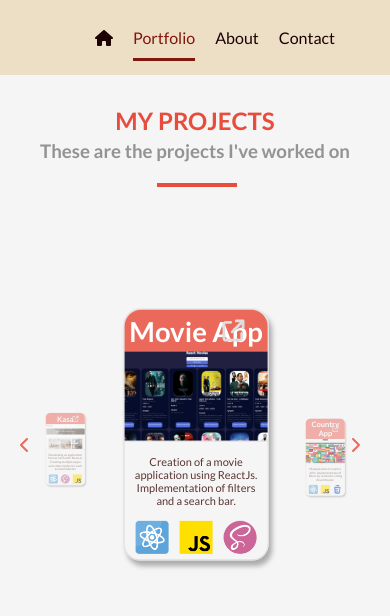
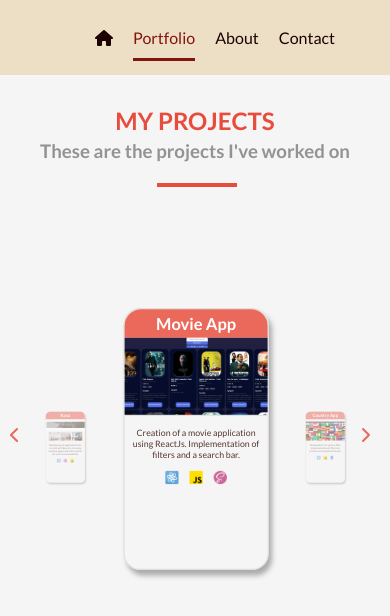
Before and after one commit to MaxBgt/Portfolio_EN, a Next.js app: page /portfolio in a window 390 px wide. Shown: the top 616 px of the page. Built offline with nearby package versions, Linux system fonts and the light colour scheme.

Commit message:
fixed issues responsive

```diff
--- a/components/Card.js
+++ b/components/Card.js
@@ -1,5 +1,4 @@
 import React from "react";
-import { motion } from "framer-motion";
 import { FontAwesomeIcon } from "@fortawesome/react-fontawesome";
 import { faArrowUpRightFromSquare } from "@fortawesome/free-solid-svg-icons";
 const Card = ({ project }) => {
--- a/pages/portfolio.js
+++ b/pages/portfolio.js
@@ -51,6 +51,7 @@ const portfolio = () => {
         </div>
         <div className="card_container">
           <Slider
+            className="slider"
             infinite={true}
             lazyLoad={true}
             speed={300}
--- a/styles/components/_card.scss
+++ b/styles/components/_card.scss
@@ -142,22 +142,35 @@
   .card_container {
     width: 100%;
   }
-
   .card {
     width: 100%;
     margin-left: 0;
-
-    .card_title {
-      font-size: 13px;
+    height: 28vh;
+    .top-container {
+      .card_title {
+        font-size: 15px;
+      }
+      .link-icon {
+        visibility: hidden;
+      }
+    }
+    .card_img {
+      height: 70px;
     }
     .description {
-      font-size: 10px;
+      font-size: 8px;
+    }
+    .techno-container {
+      .techno {
+        width: 12px;
+        height: 12px;
+      }
     }
   }
   .prev {
-    margin-left: 20px;
+    margin-left: 10px;
   }
   .next {
-    margin-right: 20px;
+    margin-right: 10px;
   }
 }
```
